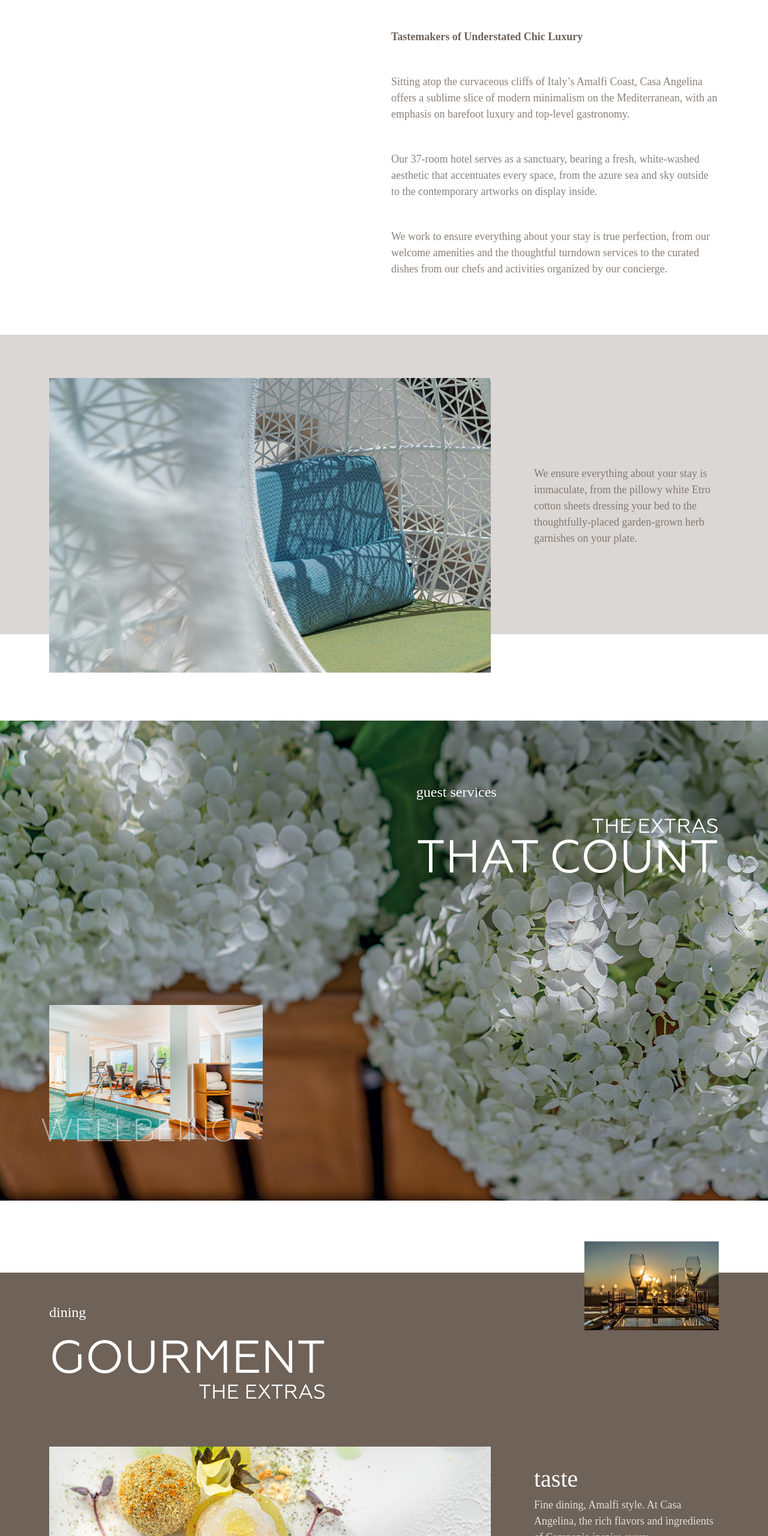
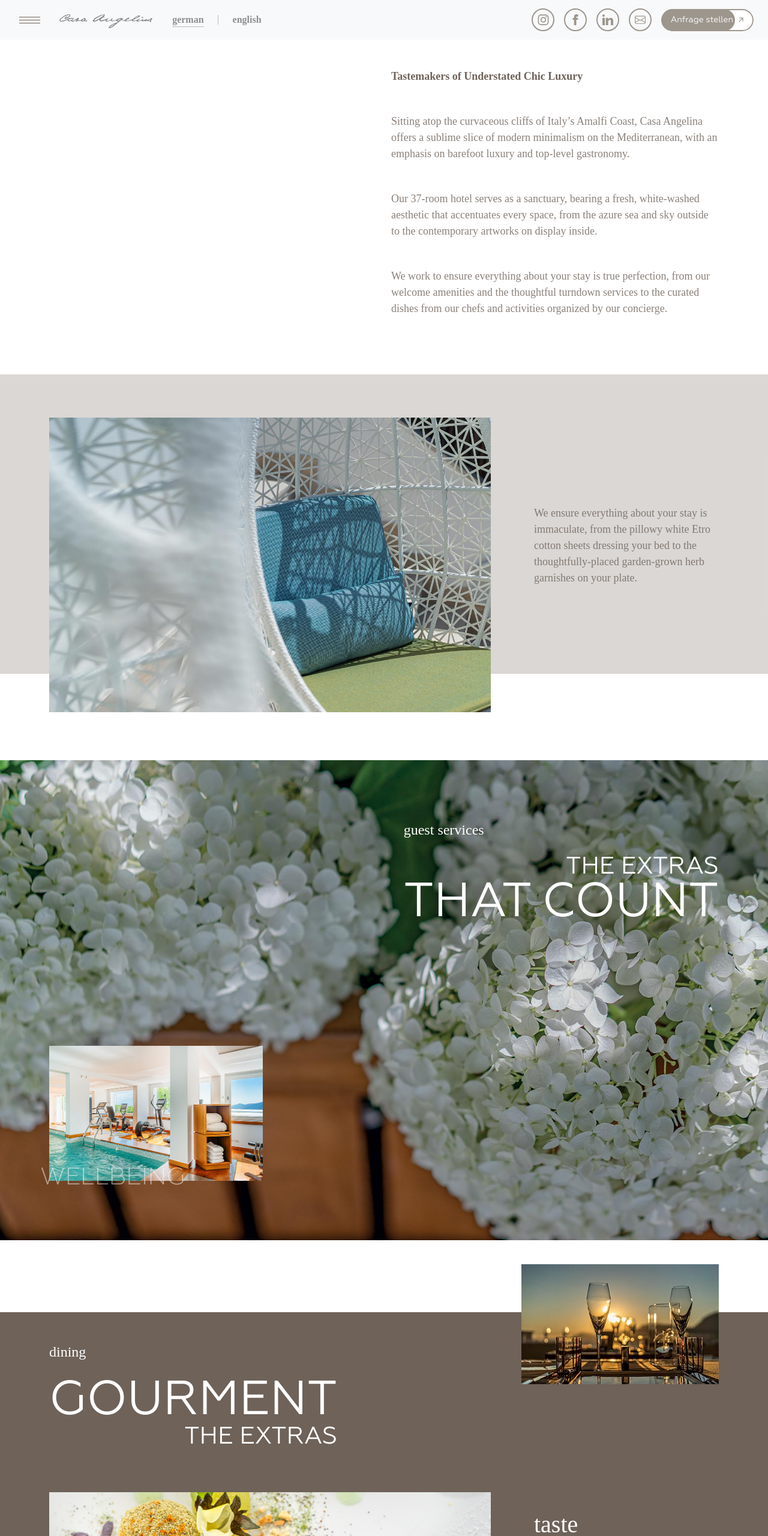
Before and after one commit to ajaydev5776/martin-new-web, a plain HTML site: page index.html in a window 1280 px wide. Shown: the top 2560 px of the page at 60% size. Drawn offline with Linux system fonts and the light colour scheme; a script that the page names is missing.

Commit message:
header done

```diff
--- a/assets/scss/_buttons.scss
+++ b/assets/scss/_buttons.scss
@@ -18,4 +18,64 @@
             }
         }
     }
+    &.borderdBtn {
+        position: relative;
+        color: $white !important;
+        z-index: 1;
+        overflow: hidden;
+        &::after, &::before{
+            content: '';
+            position: absolute;
+            height: 100%;
+            left: 0px;
+            top: 0px;
+            border-radius: 50px;
+        }
+        &:after{
+            width: 100%;
+            border: 2px solid $theme2;
+        }
+        &::before{
+            width: 80%;
+            background-color: $theme2;
+            z-index: -1;
+            transition: all ease-in-out 0.3s;
+        }
+        &:hover{
+            &::before{
+                width: 100%;
+            }
+            & span {
+                & img {
+                    filter: brightness(10);
+                }
+            }
+        }
+    }
 }
+
+
+@include media-breakpoint(basic) {
+}
+@include media-breakpoint-up(sm) {}
+
+@include media-breakpoint-up(md) {}
+
+@include media-breakpoint-up(lg) {}
+
+@include media-breakpoint-up(xl) {}
+
+@include media-breakpoint-up(xxl) {}
+
+
+@include media-breakpoint-down(xxl) {}
+
+@include media-breakpoint-down(xl) {
+}
+
+@include media-breakpoint-down(lg) {}
+
+@include media-breakpoint-down(md) {}
+
+@include media-breakpoint-down(sm) {
+}
--- a/assets/scss/_heading.scss
+++ b/assets/scss/_heading.scss
@@ -1,9 +1,9 @@
 .countHeading {
-    font-size: 6vw;
+    font-size: 70px;
     line-height: 100%;
     font-family: 'Geometria';
     & span {
-        font-size: 2.6vw;
+        font-size: 35px;
         line-height: 100%;
     }
 }
@@ -15,27 +15,45 @@
 
 @include media-breakpoint-up(md) {}
 
-@include media-breakpoint-up(lg) {}
+@include media-breakpoint-up(lg) {
 
-@include media-breakpoint-up(xl) {}
+}
+
+@include media-breakpoint-up(xl) {
+    .countHeading {
+        font-size: 80px;
+        & span {
+            font-size: 40px;
+        }
+    }
+}
 
 @include media-breakpoint-up(xxl) {}
 
 
-@include media-breakpoint-down(xxl) {}
+@include media-breakpoint-down(xxl) {
+
+}
 
 @include media-breakpoint-down(xl) {}
 
 @include media-breakpoint-down(lg) {
+}
+
+@include media-breakpoint-down(md) {
     .countHeading {
-        font-size: 9vw;
+        font-size: 60px;
         & span {
-            font-size: 4vw;
+            font-size: 30px;
         }
     }
-
 }
 
-@include media-breakpoint-down(md) {}
-
-@include media-breakpoint-down(sm) {}
+@include media-breakpoint-down(sm) {
+    .countHeading {
+        font-size: 40px;
+        & span {
+            font-size: 20px;
+        }
+    }
+}
--- a/assets/scss/_index.scss
+++ b/assets/scss/_index.scss
@@ -35,6 +35,7 @@
         background: url(../img/facilitiesBack.jpg) no-repeat;
         background-position: center;
         background-size: cover;
+        min-height: 600px;
     }
 }
 // * That Count Section
@@ -44,10 +45,9 @@
 .gourmentsection {
     & .innerfluid {
         & .rightsdePopuo {
-            width: 17.5vw;
-            height: 11.493vw;
-            margin-top: -4vw;
+            margin-top: -80px;
             max-width: 330px;
+            max-height: 200px;
             overflow: hidden;
             transition: all 0.3s ease-in-out;
             & span {
--- a/assets/scss/_navbar.scss
+++ b/assets/scss/_navbar.scss
@@ -0,0 +1,152 @@
+.navbar {
+    & .toggleBtn {
+        width: 50px;
+        height: 50px;
+        background: transparent;
+        position: relative;
+        transition: all 0.3s ease-in-out;
+        z-index: 1;
+        &::before{
+            content: '';
+            width: 0%;
+            border-radius: 100%;
+            height: 0%;
+            position: absolute;
+            top: 50%;
+            left: 50%;
+            transform: translate(-50%, -50%);
+            background-color: $gray-300;
+            transition: all 0.3s ease-in-out;
+            z-index: -1;
+        }
+        &:hover{
+            &::before{
+                width: 100%;
+                height: 100%;
+            }
+        }
+        & span {
+            display: inline-flex;
+            width: 35px;
+            height: 1px;
+            background-color: $theme1;
+        }
+    }
+    & .navbar-brand {
+        height: 30px;
+        & img {
+            object-fit: contain;
+            filter: contrast(0);
+        }
+    }
+    & .navtabs {
+        & .navbar-nav {
+            & .nav-item {
+                & .nav-link {
+                    & span {
+                        &::before{
+                            content: '';
+                            position: absolute;
+                            height: 1px;
+                            background-color: rgba($black, 0.5);
+                            width: 0px;
+                            bottom: 0;
+                            left: 0;
+                            transition: all 0.3s ease-in-out;
+                        }
+                    }
+                    &:hover, &.active{
+                        & span {
+                            &::before{
+                                width: 100%;
+                            }
+                        }
+                    }
+                    &.active {
+                        position: relative;
+                        &::after{
+                            content: '';
+                            position: absolute;
+                            right: 0;
+                            top: 50%;
+                            transform: translateY(-50%);
+                            background-color: rgba($black, 0.5);
+                            width: 1px;
+                            height: 16px;
+                        }
+                    }
+                }
+            }
+        }
+    }
+}
+
+.socialGroup {
+    & .socialIcon {
+        border: 2px solid $theme2;
+        width: 38px;
+        height: 38px;
+    }
+}
+
+
+@include media-breakpoint(basic) {
+}
+@include media-breakpoint-up(sm) {}
+
+@include media-breakpoint-up(md) {}
+
+@include media-breakpoint-up(lg) {}
+
+@include media-breakpoint-up(xl) {}
+
+@include media-breakpoint-up(xxl) {}
+
+
+@include media-breakpoint-down(xxl) {}
+
+@include media-breakpoint-down(xl) {
+    .socialGroup {
+        & .socialIcon {
+            width: 35px;
+            height: 35px;
+        }
+    }
+}
+
+@include media-breakpoint-down(lg) {}
+
+@include media-breakpoint-down(md) {
+    .navbar {
+        & .toggleBtn {
+            width: 40px;
+            height: 40px;
+            & span {
+                width: 30px;
+            }
+        }
+    }
+
+}
+
+@include media-breakpoint-down(sm) {
+    .navbar {
+        & .toggleBtn {
+            width: 35px;
+            height: 35px;
+            & span {
+                width: 25px;
+            }
+        }
+    }
+}
+
+
+
+// ! toggleMenu
+.toggleMenu {
+    z-index: 100;
+    & .innerfluid {
+            background-color: rgba($black, 0.5);
+    }
+}
--- a/assets/scss/_other.scss
+++ b/assets/scss/_other.scss
@@ -13,7 +13,7 @@
         left: -15px;
         line-height: 100%;
         font-weight: 300;
-        font-size: 4.2vw;
+        font-size: 50px;
         color: rgba($white, 0.5);
         font-family: 'Geometria';
     }
@@ -27,3 +27,96 @@
         }
     }
 }
+
+@include media-breakpoint(basic) {
+}
+@include media-breakpoint-up(sm) {}
+
+@include media-breakpoint-up(md) {}
+
+@include media-breakpoint-up(lg) {}
+
+@include media-breakpoint-up(xl) {}
+
+@include media-breakpoint-up(xxl) {}
+
+
+@include media-breakpoint-down(xxl) {
+    .serviceCard {
+        & .cardImg {
+            & img {
+            }
+        }
+        & .title {
+            font-size: 40px;
+        }
+        &.vrcard{
+            & .title {
+            }
+        }
+    }
+}
+
+@include media-breakpoint-down(xl) {
+    .serviceCard {
+        & .cardImg {
+            & img {
+            }
+        }
+        & .title {
+            font-size: 35px;
+        }
+        &.vrcard{
+            & .title {
+            }
+        }
+    }
+}
+
+@include media-breakpoint-down(lg) {
+    .serviceCard {
+        & .cardImg {
+            & img {
+            }
+        }
+        & .title {
+            font-size: 30px;
+        }
+        &.vrcard{
+            & .title {
+            }
+        }
+    }
+}
+
+@include media-breakpoint-down(md) {
+    .serviceCard {
+        & .cardImg {
+            & img {
+            }
+        }
+        & .title {
+            font-size: 26px;
+        }
+        &.vrcard{
+            & .title {
+            }
+        }
+    }
+}
+
+@include media-breakpoint-down(sm) {
+    .serviceCard {
+        & .cardImg {
+            & img {
+            }
+        }
+        & .title {
+            font-size: 23px;
+        }
+        &.vrcard{
+            & .title {
+            }
+        }
+    }
+}
--- a/assets/scss/_variables.scss
+++ b/assets/scss/_variables.scss
@@ -31,8 +31,8 @@ $grays: (
 // fusv-enable
 
 // scss-docs-start color-variables
-$theming1:#6E6259    !default;
-$theming2:#d6002f   !default;
+$theming1:#6E6259 !default;
+$theming2:#9D968D !default;
 $theming3:#e8b9cb !default;
 $theming4:#3d3d3d !default;
 $blue:    #0d6efd !default;
--- a/index.html
+++ b/index.html
@@ -14,6 +14,37 @@
     <link rel="stylesheet" href="assets/css/style.min.css">
 </head>
 <body>
+
+    <!-- * Navbar Start -->
+    <nav class="navbar navbar-expand bg-body-tertiary">
+        <div class="container-fluid px-lg-4">
+            <button class="shadow-none border-0 rounded-circle toggleBtn d-flex flex-column gap-1 overflow-hidden align-items-center justify-content-center">
+                <span></span>
+                <span></span>
+                <span></span>
+            </button>
+            <a class="navbar-brand mx-md-4 ms-2 d-flex pb-0" href="javascript:;"><img src="assets/img/logo.svg" class="h-100" alt=""></a>
+            <div class="collapse navbar-collapse navtabs" id="navbarSupportedContent">
+                <ul class="navbar-nav me-auto mb-2 mb-lg-0 d-md-flex d-none">
+                    <li class="nav-item"><a class="nav-link pe-4 fw-semibold text-dark opacity-50 active" aria-current="page" href="javascript:;"><span class="d-inline-flex position-relative">german</span></a> </li>
+                    <li class="nav-item"><a class="nav-link px-4 fw-semibold text-dark opacity-50" href="javascript:;"><span class="d-inline-flex position-relative">english</span></a></li>
+                </ul>
+                <ul class="list-unstyled d-lg-flex d-none align-items-center gap-3 socialGroup m-0">
+                    <li><a href="javascript:;" class="text-decoration-none socialIcon d-inline-flex p-2 rounded-circle overflow-hidden"><img src="assets/img/insta.svg" alt=""></a></li>
+                    <li><a href="javascript:;" class="text-decoration-none socialIcon d-inline-flex p-2 rounded-circle overflow-hidden"><img src="assets/img/facebook.svg" alt=""></a></li>
+                    <li><a href="javascript:;" class="text-decoration-none socialIcon d-inline-flex p-2 rounded-circle overflow-hidden"><img src="assets/img/Linkedin.svg" alt=""></a></li>
+                    <li><a href="javascript:;" class="text-decoration-none socialIcon d-inline-flex p-2 rounded-circle overflow-hidden"><img src="assets/img/mail.svg" alt=""></a></li>
+                </ul>
+                <a href="javascript:;" class="text-decoration-none bg-white ms-md-3 ms-auto d-sm-inline-flex d-none align-items-center gap-2 conceptBtn borderdBtn py-lg-2 py-1 px-3 rounded-pill">Anfrage stellen <span class="d-inline-flex"><img src="assets/img/arrow.svg" class="w-100" alt="arrow"></span></a>
+                <a href="javascript:;" class="text-decoration-none bg-white ms-auto d-sm-none d-inline-flex align-items-center gap-2 conceptBtn borderdBtn py-lg-2 py-1 px-sm-3 px-2 rounded-pill">Anfrage <span class="d-inline-flex"><img src="assets/img/arrow.svg" class="w-100" alt="arrow"></span></a>
+            </div>
+        </div>
+    </nav>
+    <!-- * Navbar End -->
+
+
+
+
     <!-- * Tastemakers Start -->
     <div class="container-fluid py-5 tastemakerssection">
         <div class="container innersection">
@@ -150,6 +181,15 @@
 
 
 
+    <!-- ! Nav Toggle Modal Start -->
+    <!-- <div class="toggleMenu vh-100 vw-100 position-absolute p-2 top-0 start-0 ">
+        <div class="innerfluid h-100 w-100 rounded-4">
+
+        </div> -->
+    </div>
+    <!-- ! Nav Toggle Modal End -->
+
+
     <!-- *Bootstrap Js* -->
     <script src="assets/libs/bootstrap/js/bootstrap.bundle.min.js"></script>
     <!-- *Custom Js* -->
```
Also changed, not shown: assets/css/boottrap.min.css, assets/css/style.min.css, assets/img/Linkedin.svg (added), assets/img/facebook.svg (added), assets/img/insta.svg (added), assets/img/logo.svg (added), assets/img/mail.svg (added), 3 other files.
